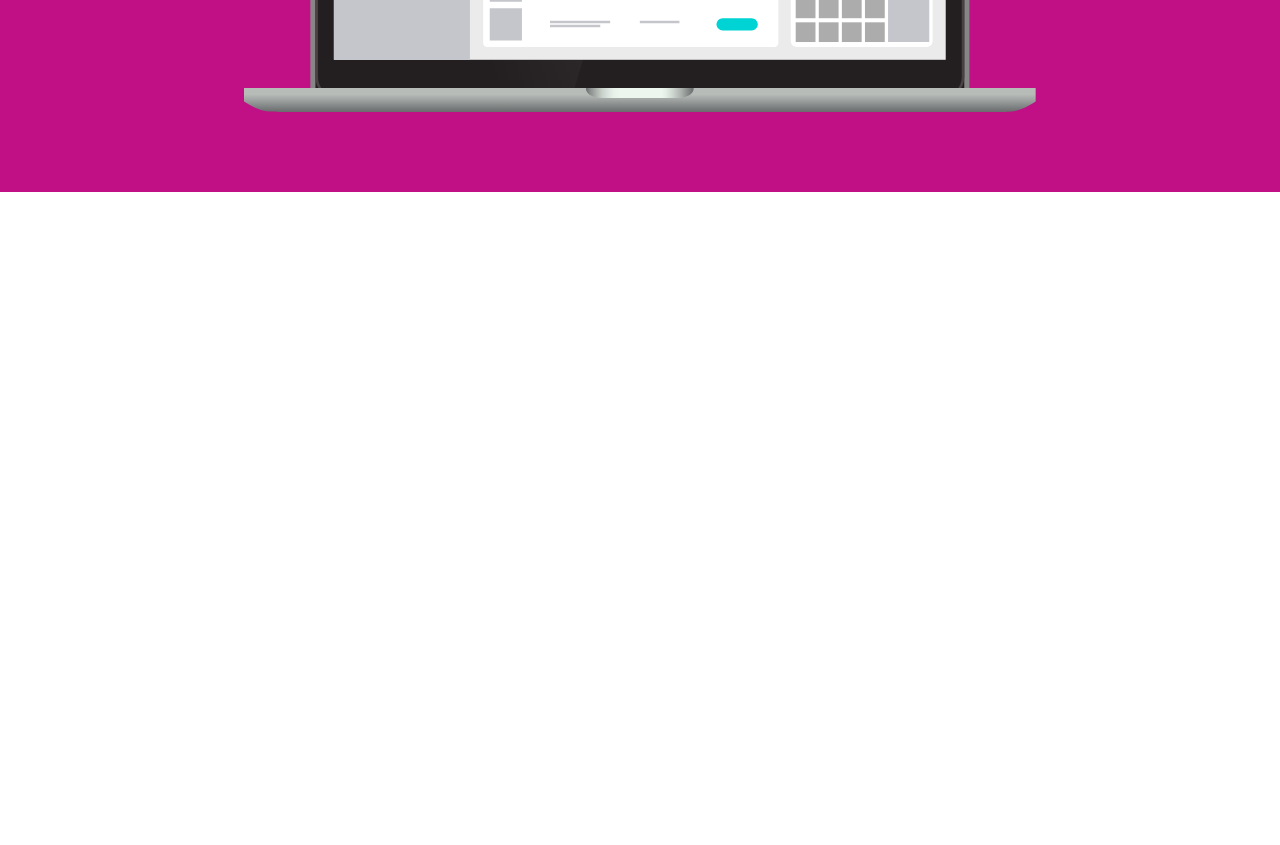
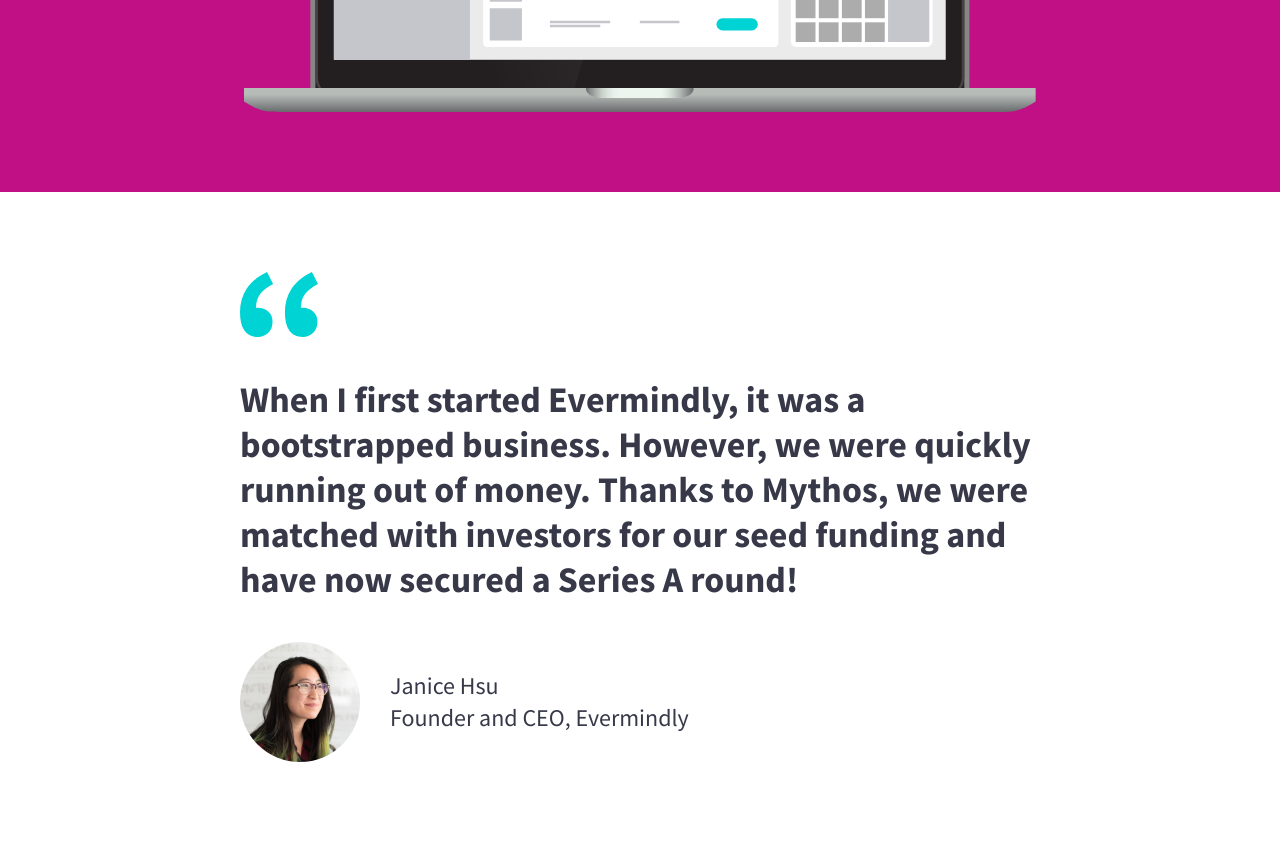
Before and after one commit to thecodercoder/responsive-design-beginners-test, a website: page index.html in a window 1280 px wide. Shown: the part 1632-2477 px from the top of the page. Before the commit the page ends 2224 px from the top, so only its background shows below. Drawn offline with Linux system fonts and the light colour scheme.

Commit message:
Testimonial

```diff
--- a/app/scss/components/_index.scss
+++ b/app/scss/components/_index.scss
@@ -2,3 +2,4 @@
 @forward 'hero';
 @forward 'features';
 @forward 'fw-feature';
+@forward 'testimonial';
--- /dev/null
+++ b/app/scss/components/_testimonial.scss
@@ -0,0 +1,62 @@
+@use '../util/' as u;
+
+.testimonial {
+  &__wrapper {
+    max-width: u.rem(800);
+  }
+
+  &__icon {
+    width: clamp(u.rem(52), u.rem(42) + 2.8vw, u.rem(78));
+    margin-block-end: clamp(u.rem(20), 0.85rem + 2vw, u.rem(40));
+  }
+
+  &__quote {
+    font-size: 1.5rem;
+    font-size: clamp(1.5rem, 1.16rem + 1.45vw, 2.25rem);
+    line-height: 1.25;
+    font-weight: 700;
+    margin-block-end: u.rem(40);
+  }
+
+  &__author-wrapper {
+    display: grid;
+    grid-template-columns: repeat(auto-fit, u.rem(120));
+    gap: 20px 30px;
+    align-items: center;
+
+    @include u.breakpoint-down(xsmall) {
+      justify-content: center;
+    }
+  }
+
+  // Flexbox approach
+  // &__author-wrapper {
+  //   display: inline-flex;
+  //   gap: 20px 30px;
+  //   align-items: center;
+  //   flex-wrap: wrap;
+  //   justify-content: center;
+  // }
+
+  &__author-image {
+    width: u.rem(120);
+    border-radius: 50%;
+
+    @include u.breakpoint-down(xsmall) {
+      grid-column: span 3;
+      justify-self: center;
+    }
+  }
+
+  &__author-description {
+    grid-column: span 3;
+
+    @include u.breakpoint-down(xsmall) {
+      text-align: center;
+    }
+
+    .medium {
+      margin-block-end: 0;
+    }
+  }
+}
--- a/app/scss/globals/_boilerplate.scss
+++ b/app/scss/globals/_boilerplate.scss
@@ -26,6 +26,11 @@
   height: auto;
 }
 
+figure,
+blockquote {
+  margin: 0;
+}
+
 .visually-hidden {
   position: absolute;
   left: -10000px;
--- a/app/scss/util/_breakpoints.scss
+++ b/app/scss/util/_breakpoints.scss
@@ -9,9 +9,11 @@
 
 // 699.98px, 899.98px, 1439.98px
 $breakpoints-down: (
+  // 'xsmall': f.em(449.98),
+  'xsmall': f.em(617.98),
   'small': f.em(699.98),
   'medium': f.em(899.98),
-  'large': f.em(1439.98),
+  'large': f.em(1439.98)
 );
 
 @mixin breakpoint($size) {
--- a/index.html
+++ b/index.html
@@ -142,6 +142,43 @@
             />
           </div>
         </section>
+        <section class="testimonial">
+          <h2 class="visually-hidden">Testimonial</h2>
+          <div class="testimonial__wrapper wrapper">
+            <figure>
+              <img
+                src="/img/quotation-mark-teal.svg"
+                alt=""
+                class="testimonial__icon"
+                width="78"
+                height="66"
+              />
+              <blockquote>
+                <p class="testimonial__quote">
+                  When I first started Evermindly, it was a bootstrapped
+                  business. However, we were quickly running out of money.
+                  Thanks to Mythos, we were matched with investors for our seed
+                  funding and have now secured a Series A round!
+                </p>
+              </blockquote>
+
+              <div class="testimonial__author-wrapper">
+                <img
+                  src="/img/author-1x.jpg"
+                  class="testimonial__author-image"
+                  alt="Headshot of Janice Hsu"
+                  srcset="/img/author-2x.jpg 2x, /img/author-3x.jpg 3x"
+                />
+                <figcaption class="testimonial__author-description">
+                  <p class="medium">
+                    Janice Hsu<br />
+                    Founder and CEO, Evermindly
+                  </p>
+                </figcaption>
+              </div>
+            </figure>
+          </div>
+        </section>
       </article>
     </main>
     <footer></footer>
```
Also changed, not shown: dist/style.css, img/author-1x.jpg (added), img/author-2x.jpg (added), img/author-3x.jpg (added), img/quotation-mark-teal.svg (added), 1 other file.
